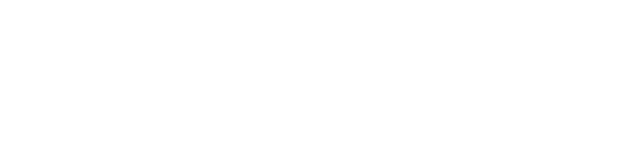
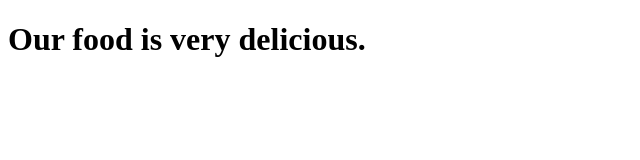
Before and after one commit to atharulalam/Deshi-Food, a plain HTML site: page index.html in a window 1280 px wide. Shown: the whole page, without its empty margins (0-640 px from the left). Drawn offline with Linux system fonts and the light colour scheme.

Commit message:
first ever commit

```diff
--- a/index.html
+++ b/index.html
@@ -7,6 +7,6 @@
     <title>Document</title>
 </head>
 <body>
-
+    <h1>Our food is very delicious.</h1>
 </body>
 </html>
```
